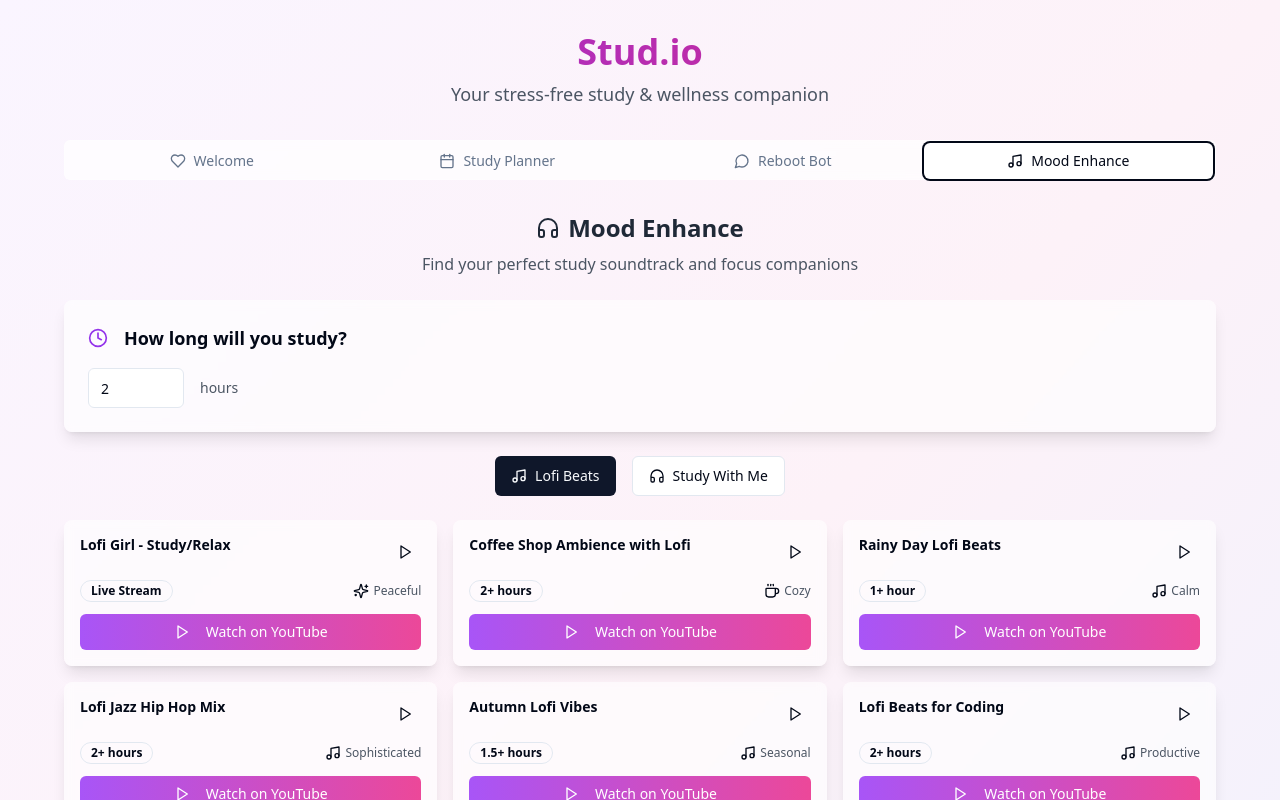
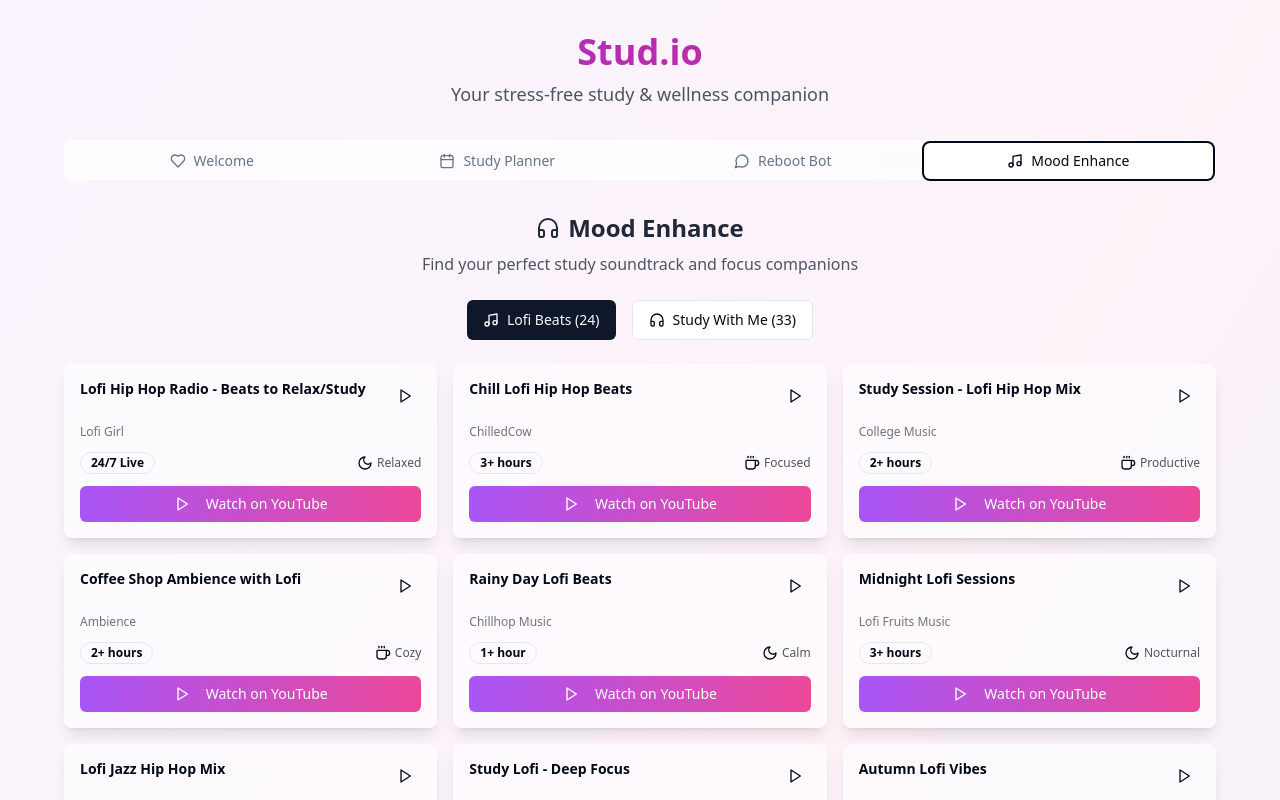
Before and after one commit to naghuladhithya/stud.io, a React (Vite) app: page / in a window 1280 px wide. Both pictures are taken after a click on the tab "Mood Enhance". Shown: the top 800 px of the page. Built offline with nearby package versions, Linux system fonts and the light colour scheme.

Commit message:
Refactor: Remove study hours input
Removes the study hours input and adjusts the Mood Enhance component to display lofi beats (20+) and study-with-me (30+) suggestions directly.

```diff
--- a/src/components/MoodEnhance.tsx
+++ b/src/components/MoodEnhance.tsx
@@ -3,55 +3,73 @@ import { useState } from 'react';
 import { Card } from "@/components/ui/card";
 import { Button } from "@/components/ui/button";
 import { Badge } from "@/components/ui/badge";
-import { Input } from "@/components/ui/input";
-import { Label } from "@/components/ui/label";
-import { Music, Clock, Play, Headphones, Coffee, Moon, Sun, Sparkles } from "lucide-react";
+import { Music, Play, Headphones, Coffee, Moon, Sun, Sparkles } from "lucide-react";
 
 const MoodEnhance = () => {
-  const [studyHours, setStudyHours] = useState(2);
   const [selectedCategory, setSelectedCategory] = useState('lofi');
 
   const lofiBeats = [
-    { title: "Lofi Hip Hop Radio - Beats to Relax/Study", duration: "24/7 Live", videoId: "jfKfPfyJRdk", mood: "relaxed" },
-    { title: "Chill Lofi Hip Hop Beats", duration: "3+ hours", videoId: "4xDzrJKXOOY", mood: "focused" },
-    { title: "Lofi Girl - Study/Relax", duration: "Live Stream", videoId: "5qap5aO4i9A", mood: "peaceful" },
-    { title: "Coffee Shop Ambience with Lofi", duration: "2+ hours", videoId: "h2zkV-l_TbY", mood: "cozy" },
-    { title: "Rainy Day Lofi Beats", duration: "1+ hour", videoId: "4oStw0r33so", mood: "calm" },
-    { title: "Midnight Lofi Sessions", duration: "3+ hours", videoId: "36YnV9STBqc", mood: "nocturnal" },
-    { title: "Lofi Jazz Hip Hop Mix", duration: "2+ hours", videoId: "Dx5qFachd3A", mood: "sophisticated" },
-    { title: "Study Lofi - Deep Focus", duration: "4+ hours", videoId: "lTRiuFIWV54", mood: "intense" },
-    { title: "Autumn Lofi Vibes", duration: "1.5+ hours", videoId: "21DN6_wBBJs", mood: "seasonal" },
-    { title: "Lofi Beats for Coding", duration: "2+ hours", videoId: "f02mOEt11OQ", mood: "productive" },
-    { title: "Chillhop Essentials", duration: "1+ hour", videoId: "5yx6BWlEVcY", mood: "upbeat" },
-    { title: "Lofi Study Playlist", duration: "3+ hours", videoId: "rUxyKA_-grg", mood: "consistent" },
-    { title: "Aesthetic Lofi Mix", duration: "2+ hours", videoId: "_WoqCd57AP0", mood: "dreamy" },
-    { title: "Morning Lofi Coffee", duration: "1+ hour", videoId: "tOaVDXUuKOg", mood: "energizing" },
-    { title: "Lofi Piano & Rain", duration: "2+ hours", videoId: "IjMESxKKS7k", mood: "meditative" }
+    { title: "Lofi Hip Hop Radio - Beats to Relax/Study", duration: "24/7 Live", videoId: "jfKfPfyJRdk", channel: "Lofi Girl", mood: "relaxed" },
+    { title: "Chill Lofi Hip Hop Beats", duration: "3+ hours", videoId: "4xDzrJKXOOY", channel: "ChilledCow", mood: "focused" },
+    { title: "Study Session - Lofi Hip Hop Mix", duration: "2+ hours", videoId: "5qap5aO4i9A", channel: "College Music", mood: "productive" },
+    { title: "Coffee Shop Ambience with Lofi", duration: "2+ hours", videoId: "h2zkV-l_TbY", channel: "Ambience", mood: "cozy" },
+    { title: "Rainy Day Lofi Beats", duration: "1+ hour", videoId: "4oStw0r33so", channel: "Chillhop Music", mood: "calm" },
+    { title: "Midnight Lofi Sessions", duration: "3+ hours", videoId: "36YnV9STBqc", channel: "Lofi Fruits Music", mood: "nocturnal" },
+    { title: "Lofi Jazz Hip Hop Mix", duration: "2+ hours", videoId: "Dx5qFachd3A", channel: "Jazz Lofi", mood: "sophisticated" },
+    { title: "Study Lofi - Deep Focus", duration: "4+ hours", videoId: "lTRiuFIWV54", channel: "Study MD", mood: "intense" },
+    { title: "Autumn Lofi Vibes", duration: "1.5+ hours", videoId: "21DN6_wBBJs", channel: "Dreamy", mood: "seasonal" },
+    { title: "Lofi Beats for Coding", duration: "2+ hours", videoId: "f02mOEt11OQ", channel: "DevTunes", mood: "productive" },
+    { title: "Chillhop Essentials", duration: "1+ hour", videoId: "5yx6BWlEVcY", channel: "Chillhop Records", mood: "upbeat" },
+    { title: "Aesthetic Lofi Mix", duration: "2+ hours", videoId: "_WoqCd57AP0", channel: "Aesthetic Sounds", mood: "dreamy" },
+    { title: "Morning Coffee Lofi", duration: "1+ hour", videoId: "tOaVDXUuKOg", channel: "Lofi Geek", mood: "energizing" },
+    { title: "Lofi Piano & Rain", duration: "2+ hours", videoId: "IjMESxKKS7k", channel: "Peaceful Piano", mood: "meditative" },
+    { title: "City Night Lofi", duration: "1.5+ hours", videoId: "FlsBObg-1BQ", channel: "Urban Lofi", mood: "atmospheric" },
+    { title: "Vintage Lofi Collection", duration: "2+ hours", videoId: "kgx4WGK0oNU", channel: "Vintage Vibes", mood: "nostalgic" },
+    { title: "Bedroom Pop Lofi", duration: "1+ hour", videoId: "mPZkdNFkNps", channel: "Bedroom Beats", mood: "intimate" },
+    { title: "Lofi Synthwave", duration: "1.5+ hours", videoId: "4QXCPuwBz2E", channel: "Synthwave Central", mood: "futuristic" },
+    { title: "Forest Lofi Sounds", duration: "2+ hours", videoId: "xNN7iTA57jM", channel: "Nature Sounds", mood: "natural" },
+    { title: "Lofi Guitar Melodies", duration: "1+ hour", videoId: "YgGzAKP_HuM", channel: "Guitar Lofi", mood: "melodic" },
+    { title: "Space Lofi Journey", duration: "2+ hours", videoId: "DWcJFNfaw9c", channel: "Cosmic Sounds", mood: "ethereal" },
+    { title: "Japanese Lofi Mix", duration: "1.5+ hours", videoId: "AQBh9soLSkI", channel: "Tokyo Lofi", mood: "cultural" },
+    { title: "90s Lofi Nostalgia", duration: "2+ hours", videoId: "1fueZCTYkpA", channel: "90s Vibes", mood: "nostalgic" },
+    { title: "Cozy Winter Lofi", duration: "1+ hour", videoId: "EcEMX-63PKY", channel: "Winter Sounds", mood: "cozy" }
   ];
 
   const studyWithMe = [
-    { title: "Study With Me - 4 Hour Pomodoro", duration: "4 hours", videoId: "WaBm_jdSAUk", type: "pomodoro" },
-    { title: "Real Time Study Session - 2 Hours", duration: "2 hours", videoId: "7fEHnJAcEn8", type: "realtime" },
-    { title: "Library Study Ambience", duration: "3 hours", videoId: "jjV9hLNyqSM", type: "ambience" },
-    { title: "Study With Me - Dark Academia", duration: "2.5 hours", videoId: "TgqZRAJYChs", type: "aesthetic" },
-    { title: "Productive Study Session", duration: "1.5 hours", videoId: "KKRBv5TXZBw", type: "motivational" },
-    { title: "Silent Study With Me", duration: "3 hours", videoId: "zy0RpSCnEgA", type: "silent" },
-    { title: "Cozy Study Session", duration: "2 hours", videoId: "qHFGbxRRtLY", type: "cozy" },
-    { title: "Focus Study With Me", duration: "4 hours", videoId: "7pNYr_r69dg", type: "focus" },
-    { title: "Study Cafe Ambience", duration: "2 hours", videoId: "s5CzTNK3CYE", type: "cafe" },
-    { title: "Night Study Session", duration: "3 hours", videoId: "xeQvwnJUcb8", type: "night" }
+    { title: "Study With Me - 4 Hour Pomodoro", duration: "4 hours", videoId: "WaBm_jdSAUk", channel: "Study To Success", type: "pomodoro" },
+    { title: "Real Time Study Session - 2 Hours", duration: "2 hours", videoId: "7fEHnJAcEn8", channel: "StudyMD", type: "realtime" },
+    { title: "Library Study Ambience", duration: "3 hours", videoId: "jjV9hLNyqSM", channel: "ASMR Weekly", type: "ambience" },
+    { title: "Study With Me - Dark Academia", duration: "2.5 hours", videoId: "TgqZRAJYChs", channel: "Ruby Granger", type: "aesthetic" },
+    { title: "Productive Study Session", duration: "1.5 hours", videoId: "KKRBv5TXZBw", channel: "Med School Insiders", type: "motivational" },
+    { title: "Silent Study With Me", duration: "3 hours", videoId: "zy0RpSCnEgA", channel: "Study Vibes", type: "silent" },
+    { title: "Cozy Study Session", duration: "2 hours", videoId: "qHFGbxRRtLY", channel: "Motivation2Study", type: "cozy" },
+    { title: "Focus Study With Me", duration: "4 hours", videoId: "7pNYr_r69dg", channel: "TheStrive Studies", type: "focus" },
+    { title: "Study Cafe Ambience", duration: "2 hours", videoId: "s5CzTNK3CYE", channel: "Cafe Music BGM", type: "cafe" },
+    { title: "Night Study Session", duration: "3 hours", videoId: "xeQvwnJUcb8", channel: "Study Corner", type: "night" },
+    { title: "Medicine Study Session", duration: "2.5 hours", videoId: "vZ4SGlhwZgY", channel: "Ali Abdaal", type: "medical" },
+    { title: "Law School Study With Me", duration: "3 hours", videoId: "IqyTBA28Jro", channel: "Diva Jain", type: "law" },
+    { title: "Engineering Study Session", duration: "2 hours", videoId: "3DbE2DdFOXU", channel: "StudyTee", type: "engineering" },
+    { title: "College Study Marathon", duration: "5 hours", videoId: "yJJUTj9YraA", channel: "UnJaded Jade", type: "marathon" },
+    { title: "Minimalist Study Setup", duration: "1.5 hours", videoId: "7Z5d7bXJjYk", channel: "Matt D'Avella", type: "minimalist" },
+    { title: "Study Aesthetic - Pink Theme", duration: "2 hours", videoId: "wNNXdoj7cqg", channel: "Studyquill", type: "aesthetic" },
+    { title: "Rainy Day Study Session", duration: "2.5 hours", videoId: "CFeP5lqp_oc", channel: "The Strive Studies", type: "rainy" },
+    { title: "Study With Me - Finals Week", duration: "4 hours", videoId: "bFvRrGJJuLs", channel: "Study To Success", type: "finals" },
+    { title: "Productivity Study Session", duration: "2 hours", videoId: "8s0TPp-zbaU", channel: "Thomas Frank", type: "productivity" },
+    { title: "MCAT Study Session", duration: "3 hours", videoId: "Hf7vOXyuJnU", channel: "Premeditated", type: "mcat" },
+    { title: "Study With Me - Forest Theme", duration: "2 hours", videoId: "xGRJmayahVg", channel: "Emma Studies", type: "nature" },
+    { title: "PhD Study Session", duration: "3.5 hours", videoId: "7i_N3Rs1y4A", channel: "The PhD Profs", type: "phd" },
+    { title: "Study With Me - Korean Style", duration: "2 hours", videoId: "3xDXAjmN8eY", channel: "Study with Jess", type: "korean" },
+    { title: "Exam Prep Study Session", duration: "2.5 hours", videoId: "xvXvBKGNGdM", channel: "StudyTube", type: "exam" },
+    { title: "Study With Me - Morning Routine", duration: "1.5 hours", videoId: "tQzx6qJVaYE", channel: "Studyign", type: "morning" },
+    { title: "Deep Work Study Session", duration: "4 hours", videoId: "oNp5_mErdNE", channel: "Cal Newport", type: "deepwork" },
+    { title: "Study With Me - Cambridge Style", duration: "2.5 hours", videoId: "2pVvBJmKJXQ", channel: "Jack Edwards", type: "cambridge" },
+    { title: "Study With Me - Twilight Theme", duration: "2 hours", videoId: "mxPztNv1CSQ", channel: "Twilight Study", type: "twilight" },
+    { title: "Study Marathon - 6 Hours", duration: "6 hours", videoId: "qNKZUxRXF8Y", channel: "Study Marathon", type: "marathon" },
+    { title: "Study With Me - Vintage Desk", duration: "2 hours", videoId: "9VXaFvkrjAg", channel: "Vintage Studies", type: "vintage" },
+    { title: "Study With Me - Mountain View", duration: "2.5 hours", videoId: "HPsJzHc6Fkw", channel: "Mountain Study", type: "mountain" },
+    { title: "Study With Me - City View", duration: "2 hours", videoId: "sEQf3njFg5E", channel: "City Studies", type: "city" },
+    { title: "Study With Me - Bookstore Theme", duration: "1.5 hours", videoId: "vX3g_r6xtW4", channel: "Bookworm Studies", type: "bookstore" }
   ];
-
-  const getRecommendations = () => {
-    const allContent = selectedCategory === 'lofi' ? lofiBeats : studyWithMe;
-    const filteredContent = studyHours <= 2
-      ? allContent.filter(item => !item.duration.includes('3+') && !item.duration.includes('4'))
-      : studyHours <= 4
-      ? allContent.filter(item => !item.duration.includes('24/7'))
-      : allContent;
-
-    return filteredContent.slice(0, 12);
-  };
 
   const openYouTube = (videoId: string) => {
     window.open(`https://www.youtube.com/watch?v=${videoId}`, '_blank');
@@ -63,9 +81,30 @@ const MoodEnhance = () => {
       focused: <Coffee className="w-4 h-4" />,
       peaceful: <Sparkles className="w-4 h-4" />,
       cozy: <Coffee className="w-4 h-4" />,
-      energizing: <Sun className="w-4 h-4" />
+      energizing: <Sun className="w-4 h-4" />,
+      productive: <Coffee className="w-4 h-4" />,
+      calm: <Moon className="w-4 h-4" />,
+      nocturnal: <Moon className="w-4 h-4" />,
+      sophisticated: <Sparkles className="w-4 h-4" />,
+      intense: <Coffee className="w-4 h-4" />,
+      seasonal: <Sparkles className="w-4 h-4" />,
+      upbeat: <Sun className="w-4 h-4" />,
+      dreamy: <Moon className="w-4 h-4" />,
+      meditative: <Sparkles className="w-4 h-4" />,
+      atmospheric: <Moon className="w-4 h-4" />,
+      nostalgic: <Sparkles className="w-4 h-4" />,
+      intimate: <Moon className="w-4 h-4" />,
+      futuristic: <Sun className="w-4 h-4" />,
+      natural: <Sparkles className="w-4 h-4" />,
+      melodic: <Music className="w-4 h-4" />,
+      ethereal: <Moon className="w-4 h-4" />,
+      cultural: <Sparkles className="w-4 h-4" />
     };
     return icons[mood as keyof typeof icons] || <Music className="w-4 h-4" />;
+  };
+
+  const getRecommendations = () => {
+    return selectedCategory === 'lofi' ? lofiBeats : studyWithMe;
   };
 
   return (
@@ -78,29 +117,6 @@ const MoodEnhance = () => {
         <p className="text-gray-600">Find your perfect study soundtrack and focus companions</p>
       </div>
 
-      {/* Study Hours Input */}
-      <Card className="p-6 bg-white/60 backdrop-blur-sm border-0 shadow-lg">
-        <div className="space-y-4">
-          <div className="flex items-center gap-4">
-            <Clock className="w-5 h-5 text-purple-600" />
-            <Label htmlFor="study-hours" className="text-lg font-semibold">How long will you study?</Label>
-          </div>
-          <div className="flex items-center gap-4">
-            <Input
-              id="study-hours"
-              type="number"
-              min="0.5"
-              max="12"
-              step="0.5"
-              value={studyHours}
-              onChange={(e) => setStudyHours(Number(e.target.value))}
-              className="w-24"
-            />
-            <span className="text-sm text-gray-600">hours</span>
-          </div>
-        </div>
-      </Card>
-
       {/* Category Selection */}
       <div className="flex justify-center gap-4">
         <Button
@@ -109,7 +125,7 @@ const MoodEnhance = () => {
           className="flex items-center gap-2"
         >
           <Music className="w-4 h-4" />
-          Lofi Beats
+          Lofi Beats ({lofiBeats.length})
         </Button>
         <Button
           variant={selectedCategory === 'study' ? 'default' : 'outline'}
@@ -117,7 +133,7 @@ const MoodEnhance = () => {
           className="flex items-center gap-2"
         >
           <Headphones className="w-4 h-4" />
-          Study With Me
+          Study With Me ({studyWithMe.length})
         </Button>
       </div>
 
@@ -138,6 +154,10 @@ const MoodEnhance = () => {
                 >
                   <Play className="w-4 h-4" />
                 </Button>
+              </div>
+
+              <div className="text-xs text-gray-500 font-medium">
+                {item.channel}
               </div>
 
               <div className="flex items-center justify-between">
@@ -178,8 +198,8 @@ const MoodEnhance = () => {
           <Sparkles className="w-8 h-8 mx-auto text-purple-600" />
           <h3 className="text-xl font-semibold text-gray-800">Perfect Your Study Environment 🎧</h3>
           <p className="text-gray-600">
-            For sessions under 2 hours, try lofi beats for gentle focus. For longer sessions,
-            consider "Study With Me" videos for companionship and structure. Remember to take breaks every 25-50 minutes!
+            Choose lofi beats for gentle background focus, or study-with-me videos for companionship and motivation.
+            Remember to take breaks every 25-50 minutes using the Pomodoro technique!
           </p>
           <div className="flex justify-center gap-2 mt-4">
             <Badge className="bg-purple-100 text-purple-700">Focus Boost</Badge>
```
